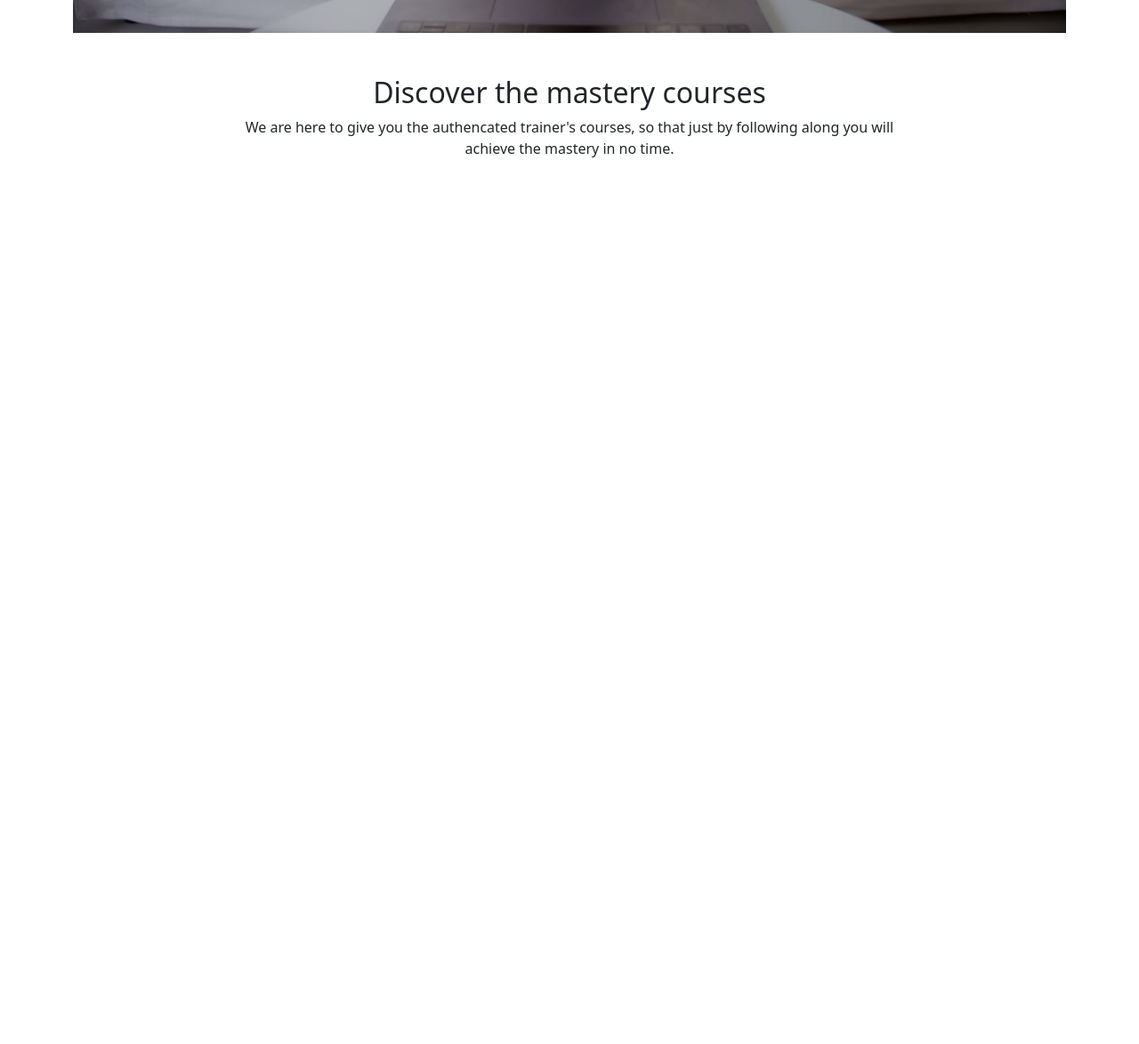
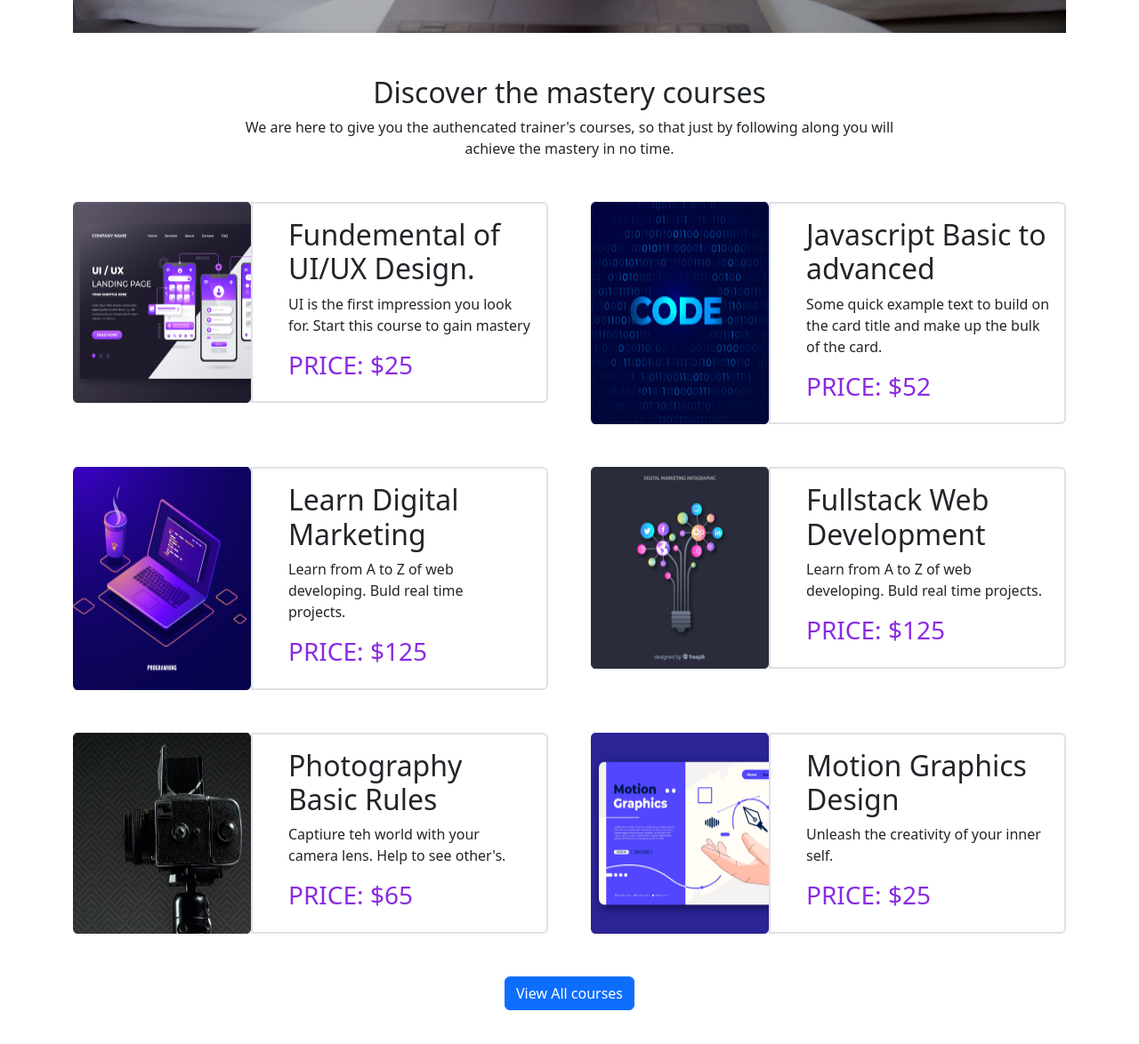
Before and after one commit to maidul-iut/edTech-assignment, a plain HTML site: page index.html in a window 1280 px wide. Shown: the part 656-1830 px from the top of the page at 89% size. Before the commit the page ends 883 px from the top, so only its background shows below. Drawn offline with nearby package versions, Linux system fonts and the light colour scheme.

Commit message:
Courses layout added with responsiveness

```diff
--- a/index.html
+++ b/index.html
@@ -89,8 +89,107 @@
     </div>
 
     <!-- courses layout -->
+    <section class="container mb-5">
+      <div class="row row-cols-1 row-cols-md-2 g-5">
+        <!-- course-1 -->
+        <div class="col">
+          <div class="d-sm-flex flex-sm-column d-md-flex flex-md-row">
+            <div class="course-img">
+              <img src="./images/course/course-1.png" class="img-fluid w-100 h-100" alt="">
+            </div>
+            <div class="course-info p-3 border border-2 border-opacity-40 rounded-end">
+              <div class="ms-4">
+                <div class="h2">Fundemental of UI/UX Design.</div>
+                <p>UI is the first impression you look for. Start this course to gain mastery</p>
+              <p class="mt-2 h3 price">PRICE: $25</p>
+              </div>
+            </div>
+          </div>
+        </div>
+        <!-- course-2 -->
+        <div class="col">
+          <div class="d-sm-flex flex-sm-column d-md-flex flex-md-row">
+            <div class="course-img">
+              <img src="./images/course/course-2.png" class="img-fluid w-100 h-100" alt="">
+            </div>
+            <div class="course-info p-3 border border-2 border-opacity-40 rounded-end">
+              <div class="ms-4">
+                <div class="h2">Javascript Basic to advanced</div>
+              <p>Some quick example text to build on the card title and make up the bulk of the card.</p>
+              <p class="mt-2 h3 price">PRICE: $52</p>
+              </div>
+            </div>
+          </div>
+        </div>
+        <!-- course-3 -->
+        <div class="col">
+          <div class="d-sm-flex flex-sm-column d-md-flex flex-md-row">
+            <div class="course-img">
+              <img src="./images/course/course-3.png" class="img-fluid w-100 h-100" alt="">
+            </div>
+            <div class="course-info p-3 border border-2 border-opacity-40 rounded-end">
+              <div class="ms-4 me-5">
+                <div class="h2">Learn Digital Marketing</div>
+                <p>Learn from A to Z of web developing. Buld real time projects.</p>
+                <p class="mt-2 h3 price">PRICE: $125</p>
+              </div>
+            </div>
+          </div>
+        </div>
+        <!-- course-4 -->
+        <div class="col">
+          <div class="d-sm-flex flex-sm-column d-md-flex flex-md-row">
+            <div class="course-img">
+              <img src="./images/course/course-4.png" class="img-fluid w-100 h-100" alt="">
+            </div>
+            <div class="course-info p-3 border border-2 border-opacity-40 rounded-end">
+              <div class="ms-4">
+                <div class="h2">Fullstack Web Development</div>
+                <p>Learn from A to Z of web developing. Buld real time projects.</p>
+                <p class="mt-2 h3 price">PRICE: $125</p>
+              </div>
+            </div>
+          </div>
+        </div>
+        <!-- course-5 -->
+        <div class="col">
+          <div class="d-sm-flex flex-sm-column d-md-flex flex-md-row">
+            <div class="course-img">
+              <img src="./images/course/course-5.png" class="img-fluid w-100 h-100" alt="">
+            </div>
+            <div class="course-info p-3 border border-2 border-opacity-40 rounded-end">
+              <div class="ms-4">
+                <div class="h2">Photography Basic Rules</div>
+              <p>Captiure teh world with your camera lens. Help to see other's.</p>
+              <p class="mt-2 h3 price">PRICE: $65</p>
+              </div>
+            </div>
+          </div>
+        </div>
+        <!-- course-6 -->
+        <div class="col">
+          <div class="d-sm-flex flex-sm-column d-md-flex flex-md-row">
+            <div class="course-img">
+              <img src="./images/course/course-6.png" class="img-fluid w-100 h-100" alt="">
+            </div>
+            <div class="course-info p-3 border border-2 border-opacity-40 rounded-end">
+              <div class="ms-4">
+                <div class="h2">Motion Graphics Design</div>
+              <p>Unleash the creativity of your inner self.</p>
+              <p class="mt-2 h3 price">PRICE: $25</p>
+              </div>
+            </div>
+          </div>
+        </div>
+      </div>
+    </section>
+    <!-- course-layout-end -->
 
-
+    <div class="container mb-5">
+      <div class="d-flex justify-content-center">
+        <div class="btn btn-primary">View All courses</div>
+      </div>
+    </div>
 
     <script
       src="https://cdn.jsdelivr.net/npm/bootstrap@5.2.0/dist/js/bootstrap.bundle.min.js"
--- a/style.css
+++ b/style.css
@@ -12,6 +12,15 @@
   left: 0;
   right: 0;
   background-color: rgba(0, 0, 0, 0.25);
+}
+
+.price {
+  color: blueviolet;
+}
+
+.course-img {
+  min-width: 200px;
+  min-height: 200px;
 }
 
 @media screen and (min-width: 768px) {
```
